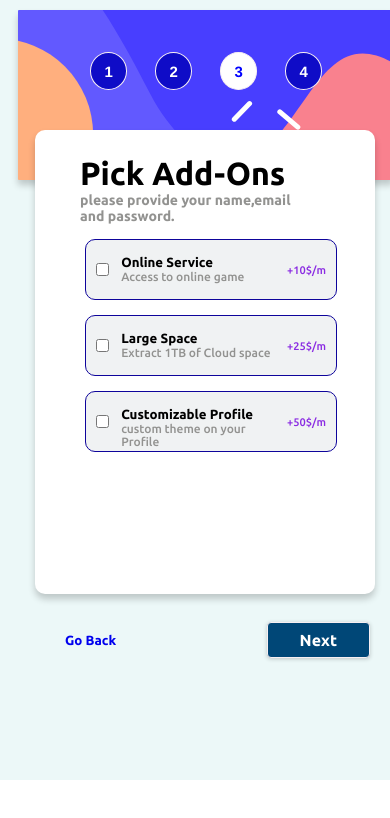
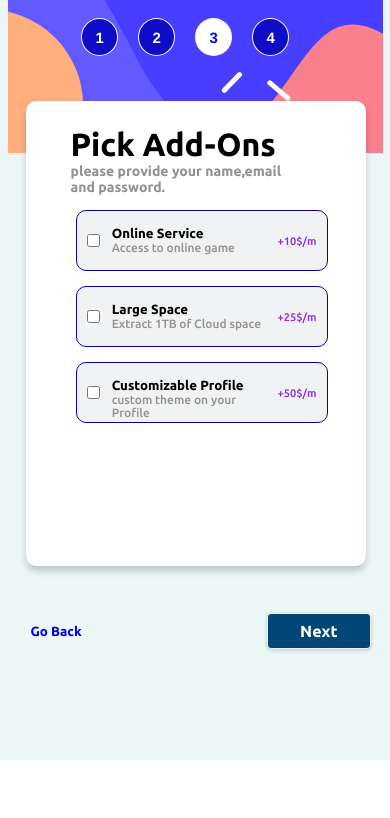
Before and after one commit to matthew-ladipo/multi-step-form-page, a React (Create React App) app: page /step3 in a window 390 px wide. Shown: the top 818 px of the page. Built offline with nearby package versions, Linux system fonts and the light colour scheme; a web font is replaced by a local one.

Commit message:
resposive styling

```diff
--- a/src/component/side-nav.module.css
+++ b/src/component/side-nav.module.css
@@ -2,7 +2,6 @@
   margin: 13px;
   text-align: center;
   width: 100%;
-  height: 90vh;
   border-radius: 10px;
   background-image: url("../image//bg-sidebar-desktop.svg");
   background-repeat: no-repeat;
@@ -62,23 +61,23 @@ p {
 @media screen and (max-width: 750px) {
   .side {
     z-index: 5;
-    margin: 25px -10px;
-    background-image: none;
+    margin: -40px 0;
+    background-image:url('../image/bg-sidebar-mobile.svg');
     border-radius: 1px;
-    height: 90px;
+    height: 200px;
 
   }
 
   .sidenav {
-    margin: 1px 0;
+    margin: 10px 0;
     display: flex;
     justify-content: center;
-
+    margin-right: 50px;
   }
 
   .sidenav section {
-    margin-top: 1rem;
-    width: 15px;
+
+    width: 7px;
   }
   section .texts {
     display: none;
--- a/src/index.css
+++ b/src/index.css
@@ -1,34 +1,35 @@
 * {
   margin: 0;
   padding: 0;
-  /* box-sizing: border-box; */
 }
 body{
   height: 100vh;
 }
 .box{
+  justify-content: center;
+  height: 100%;
+  width: 100%;
+  background-position: center;
+  background-size: cover;
+  position: absolute;
   background-color: rgb(236, 248, 248);
-  height: 100vh;
-  padding: 10px;
 }
 
 .sub-box{
   width: 750px;
+  height: 560px;
   font-family: "Ubuntu", sans-serif;
-  margin: 0 auto;
+  position: relative;
   border-radius: 10px;
   display: flex;
-  height: 95vh;
-  justify-content: center;
+  margin:  5.5% auto;
   box-shadow: 0 5px 7px rgba(3, 3, 3, 0.2);
   background-color: #fff;
 }
 .container {
   background-position: center;
-  /* background-size: cover; */
   position: relative;
 }
-
 .backdrop {
   position: fixed;
   z-index: 6;
@@ -38,12 +39,6 @@ body{
   top: 0;
   left: 0;
 }
-
-
-
-
-
-
 @media screen and (max-width: 750px) {
   .box{
     height: 90vh;
@@ -52,12 +47,13 @@ body{
   .sub-box{
     display: grid;
     width: 375px;
-    background-image: url('./image/bg-sidebar-mobile.svg');
+    /* background-image: url('./image/bg-sidebar-mobile.svg'); */
     height: 170px;
     border-radius: 1px;
     background-repeat: no-repeat;
+    background-color: transparent;
+    box-shadow: none;
   }
-
   .container{
     width: 250px;
     height: 100px;
--- a/src/layouts/step1/step1.module.css
+++ b/src/layouts/step1/step1.module.css
@@ -80,7 +80,7 @@
     margin: 25px 0;
     width: 250px;
     margin-left: 28px;
-    /* height: 50px; */
+
 
   }
   .first{
@@ -89,12 +89,13 @@
   .heading p {
     font-size: 13px;
     width: 200px;
-    /* margin-bottom: 5px; */
+
+
   }
   .contain {
     z-index: 6;
-    margin: 0 -35px;
-    top: -20px;
+    margin: 0 28px;
+    top: -45px;
     background: #fbfdfd;
     width: 20rem;
     height: 350px;
@@ -126,7 +127,7 @@
     width: 100px;
   }
   .actions{
-    margin: 170px  -115px;
+    margin: 195px  -115px;
     height: 70px;
 
   }
--- a/src/layouts/step2/step2.module.css
+++ b/src/layouts/step2/step2.module.css
@@ -4,9 +4,11 @@
 .details {
   /* margin: 5px; */
   margin-top: 5rem;
+  height: 300px;
 }
 .subdetails {
   margin: 0 47px;
+
 }
 .info {
   margin: 15px -21px;
@@ -181,7 +183,7 @@ label span p{
 @media screen and (max-width: 750px) {
   .details {
     height: 100%;
-    margin: 0 -90px;
+    margin: 0 -25px;
     width: 100%;
   }
 
@@ -193,7 +195,7 @@ label span p{
     background-color: #fff;
     width: 325px;
     z-index: 6;
-    top: -22px;
+    top: -40px;
     height: 60vh;
     box-shadow: 0 5px 7px rgba(3, 3, 3, 0.2);
   }
@@ -203,7 +205,7 @@ label span p{
   .mydict div {
     display: grid;
     width: 32px;
-    /* height: 420px; */
+
   }
   label {
     margin-bottom: 15px;
@@ -243,7 +245,7 @@ label span p{
     margin-left: 75px;
   }
   .navbtn {
-    margin: 80px -1px;
+    margin: 100px -1px;
     width: 330px;
   }
 }
--- a/src/layouts/step3/step3.module.css
+++ b/src/layouts/step3/step3.module.css
@@ -80,12 +80,12 @@
   .adds {
     background-color: #fff;
     height: 55vh;
-    top: -20px;
+    top: -40px;
     z-index: 5;
     width: 340px;
     border-radius: 10px;
     position: relative;
-    margin: 0 -45px;
+    margin: 0 18px;
     box-shadow: 0 5px 7px rgba(3, 3, 3, 0.2);
   }
   .checkbox {
@@ -113,8 +113,8 @@
   }
 
   .navbtn3{
-    width: 305px;
-    margin: 170px 0;
+    width: 340px;
+    margin: 190px -25px;
   }
 
 }
--- a/src/layouts/step4/step4.module.css
+++ b/src/layouts/step4/step4.module.css
@@ -1,5 +1,7 @@
 .finishing {
-  margin: 35px 66px;
+  margin: 45px 66px;
+
+  height: 100%;
 }
 
 .gray {
@@ -46,6 +48,7 @@
   font-size: 14px;
   font-weight: 500;
   margin-top: 5px;
+  height: 100%;
 }
 .totals{
   display: flex;
@@ -104,10 +107,10 @@
     position: relative;
     width: 330px;
     z-index: 6;
-    top: -39px;
+    top: -58px;
     background-color: #fff;
     border-radius: 8px;
-    margin: 0 -40px;
+    margin: 0 25px;
 
   }
   .finishing{
@@ -131,31 +134,11 @@
   }
   .navbtn3{
     width: 360px;
-    margin: 220px -77px;
+    margin: 240px -77px;
   }
   .gray{
     margin: 9px 0;
     margin-bottom: 10px;
   }
-  /* .adds {
-    margin-bottom: 1rem;
-  }
-  .title {
-    margin: 13px 5px;
-  }
-  .title h1{
-    margin-top: 5px;
-  }
-  .navbtn3 {
 
-  margin: 100px -75px;
-
-
-  }
-  .contain4 {
-    display: grid;
-
-  }
-
-} */
 }
```
